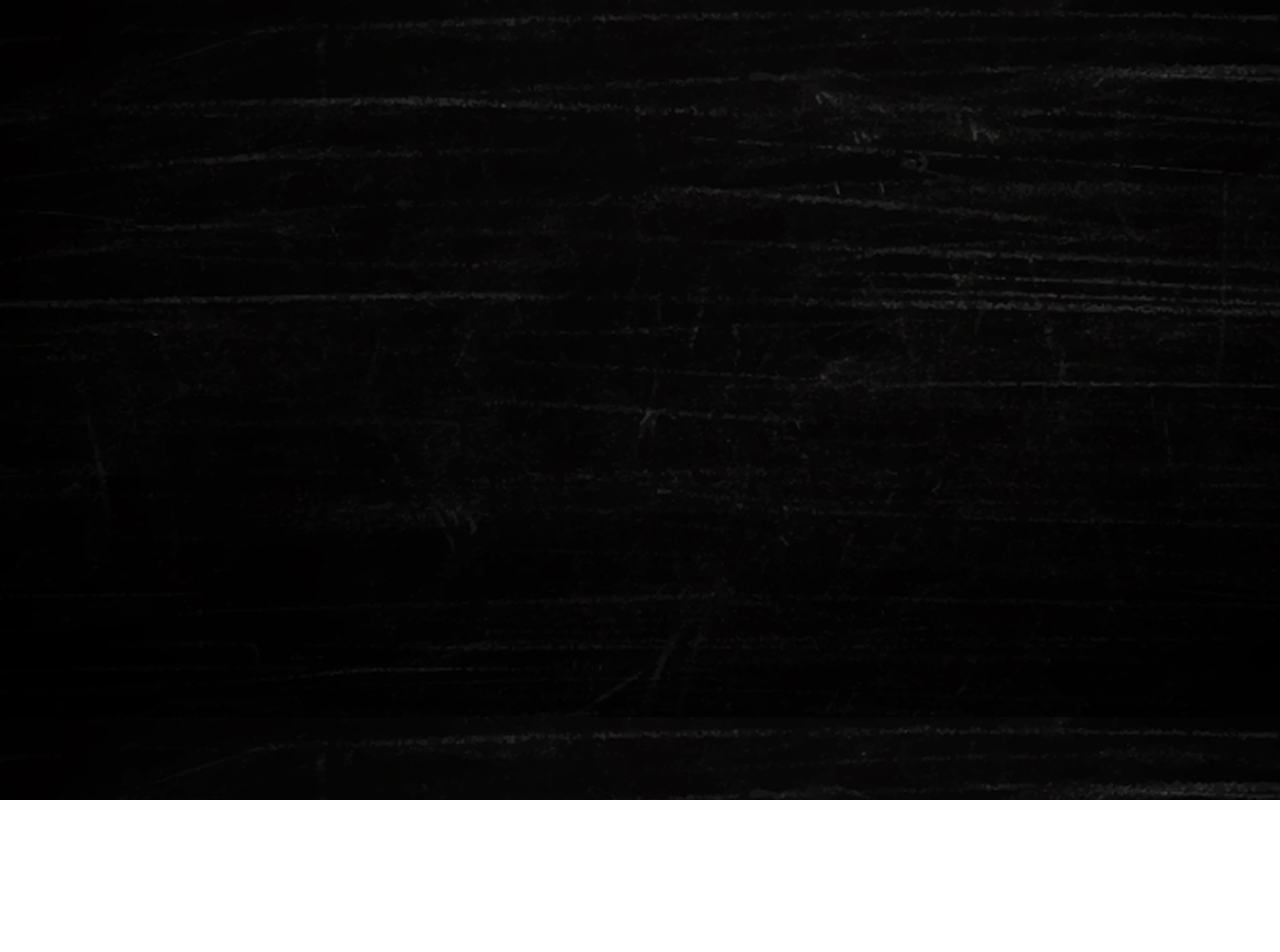
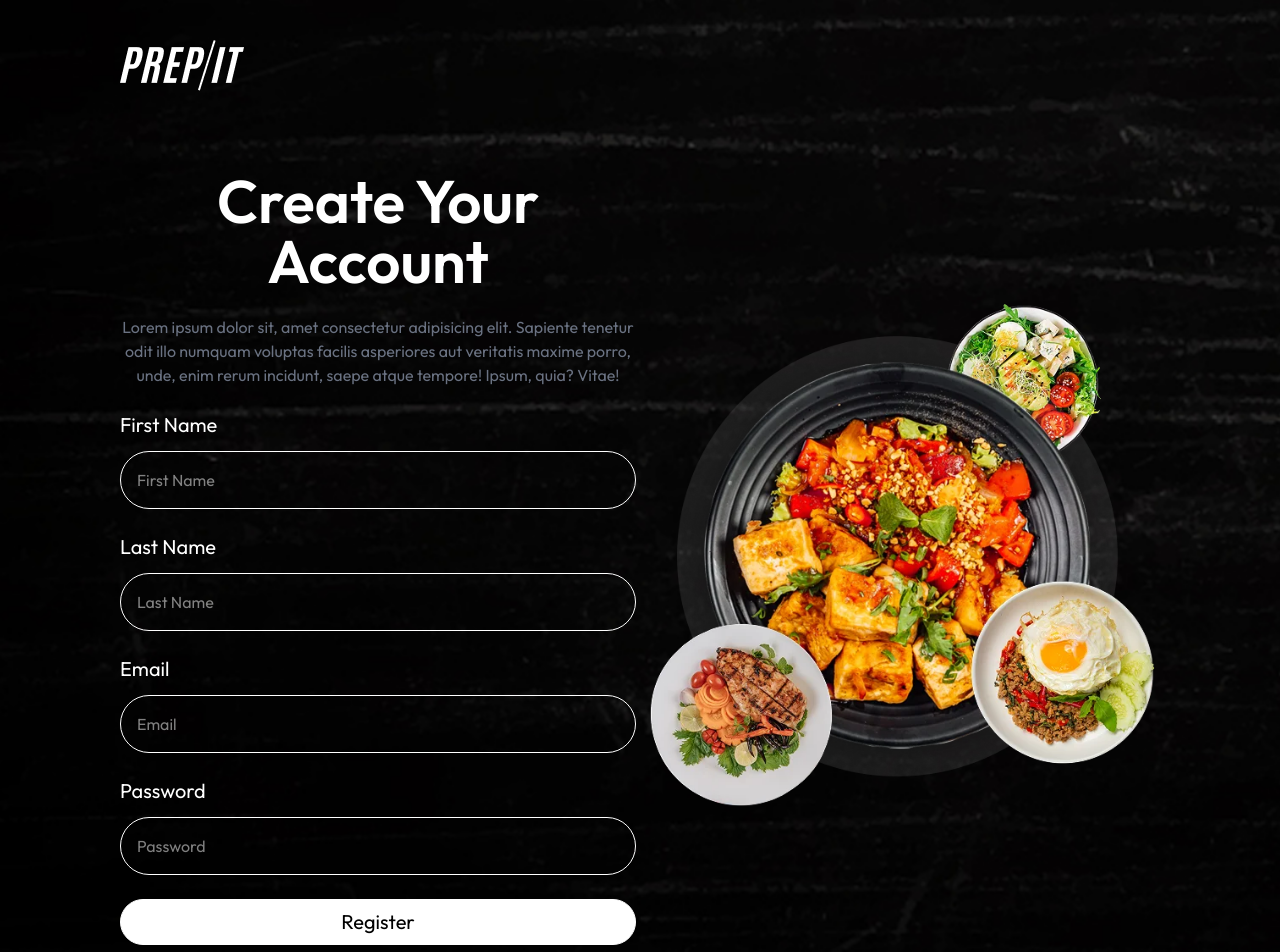
Before and after one commit to hamzasid19/Prepit, a React (Vite) app: page /register in a window 1280 px wide. Before the commit this address had no page. Shown: the top 952 px of the page. Before the commit the page ends 800 px from the top, so only its background shows below. Built offline with nearby package versions, Linux system fonts and the light colour scheme.

Commit message:
Register Page and some button Logic

```diff
--- a/src/Components/Button.jsx
+++ b/src/Components/Button.jsx
@@ -1,31 +1,46 @@
 import React from "react";
 
-const Button = ({ variant, text, extraClasses, bgVariant }) => {
+const Button = ({
+  variant,
+  text,
+  extraClasses,
+  bgVariant,
+  children,
+  handleClick,
+  id,
+}) => {
   return (
     <>
       {variant === "primary" ? (
         <button
-          className={`cursor-pointer rounded-[80px] border border-white bg-[#171717]/70 text-2xl text-white ${extraClasses}`}
+          className={`cursor-pointer rounded-[80px] border border-white bg-[#171717]/70 text-2xl text-white duration-300 hover:bg-white hover:text-black ${extraClasses}`}
+          onClick={handleClick ? handleClick : null}
         >
           {text}
         </button>
       ) : variant === "secondary" ? (
         <button
-          className={`cursor-pointer text-xl ${
-            bgVariant === "white" ? "text-black" : "text-white"
-          } text-black} rounded-[80px] ${
-            bgVariant === "white" ? "bg-white" : "bg-black"
+          className={`cursor-pointer rounded-[80px] border text-xl ${
+            bgVariant === "white"
+              ? "border-white bg-white text-black duration-300 hover:bg-transparent hover:text-white"
+              : bgVariant === "black"
+                ? "border-black bg-black text-white duration-300 hover:bg-white hover:text-black"
+                : ""
           } ${extraClasses}`}
+          onClick={handleClick ? handleClick : null}
         >
           {text}
         </button>
-      ) : variant === "tertiary" ? (
+      ) : (
         <button
-          className={`cursor-pointer rounded-lg bg-black text-2xl text-white ${extraClasses}`}
+          id={id}
+          className={`cursor-pointer ${extraClasses}`}
+          onClick={handleClick ? handleClick : null}
         >
           {text}
+          {children}
         </button>
-      ) : null}
+      )}
     </>
   );
 };
--- a/src/Components/Header/Header.jsx
+++ b/src/Components/Header/Header.jsx
@@ -136,7 +136,13 @@ const Header = () => {
             </li>
           </ul>
           <div className="flex items-center justify-between py-2">
-            <img className="w-24 sm:w-auto" src={logo} alt="" />
+            <NavLink to="/">
+              <img
+                className="w-24 cursor-pointer sm:w-auto"
+                src={logo}
+                alt=""
+              />
+            </NavLink>
             <p
               onClick={handleOpen}
               className="block cursor-pointer text-3xl md:hidden"
@@ -152,7 +158,7 @@ const Header = () => {
                     isActive ? "text-orange-400" : "text-white"
                   }`
                 }
-                to="/home"
+                to="/"
                 onClick={() => setIsOpen(false)}
               >
                 Home
@@ -206,7 +212,7 @@ const Header = () => {
                   </g>
                 </svg>
               </NavLink>
-              <NavLink to="/">
+              <NavLink to="/register">
                 <svg
                   className="w-5"
                   viewBox="0 0 24 24"
--- /dev/null
+++ b/src/Components/Input.jsx
@@ -0,0 +1,20 @@
+import React from "react";
+
+const Input = ({ placeholder, type, data, extraClasses, borderVariant }) => {
+  return (
+    <input
+      type={type}
+      value={data}
+      placeholder={placeholder}
+      className={`w-full rounded-4xl border ${
+        borderVariant === "gray"
+          ? "border-gray-400 text-black"
+          : borderVariant === "white"
+            ? "border-white text-white"
+            : ""
+      } ${extraClasses}`}
+    />
+  );
+};
+
+export default Input;
--- a/src/Pages/About.jsx
+++ b/src/Pages/About.jsx
@@ -3,6 +3,7 @@ import aboutbg from "../assets/about/aboutbg.png";
 import aboutmain from "../assets/about/aboutmain.png";
 import Container from "../Components/Container";
 import Button from "../Components/Button";
+import Input from "../Components/Input";
 const About = () => {
   return (
     <section className="bg-white">
@@ -183,18 +184,22 @@ const About = () => {
                 <p htmlFor="" className="text-base font-semibold text-black">
                   First Name
                 </p>
-                <input
+                <Input
                   type="text"
-                  className="w-full rounded-4xl border border-gray-400 p-2 text-black"
+                  placeholder="First Name"
+                  borderVariant="gray"
+                  extraClasses="p-2"
                 />
               </div>
               <div>
                 <p htmlFor="" className="text-base font-semibold text-black">
                   Last Name
                 </p>
-                <input
+                <Input
                   type="text"
-                  className="w-full rounded-4xl border border-gray-400 p-2 text-black"
+                  placeholder="Last Name"
+                  borderVariant="gray"
+                  extraClasses="p-2"
                 />
               </div>
 
@@ -202,9 +207,11 @@ const About = () => {
                 <p htmlFor="" className="text-base font-semibold text-black">
                   E-Mail
                 </p>
-                <input
+                <Input
                   type="email"
-                  className="w-full rounded-4xl border border-gray-400 p-2 text-black"
+                  placeholder="Email"
+                  borderVariant="gray"
+                  extraClasses="p-2"
                 />
               </div>
 
@@ -212,9 +219,11 @@ const About = () => {
                 <p htmlFor="" className="text-base font-semibold text-black">
                   Phone Number
                 </p>
-                <input
+                <Input
                   type="text"
-                  className="w-full rounded-4xl border border-gray-400 p-2 text-black"
+                  placeholder="Number"
+                  borderVariant="gray"
+                  extraClasses="p-2"
                 />
               </div>
 
--- /dev/null
+++ b/src/Pages/Login.jsx
@@ -0,0 +1,8 @@
+import React from "react";
+import Container from "../Components/Container";
+
+const Login = () => {
+  return <Container></Container>;
+};
+
+export default Login;
--- a/src/Pages/Menu.jsx
+++ b/src/Pages/Menu.jsx
@@ -10,7 +10,7 @@ import Accordiion from "../Components/Accordiion";
 const Menu = () => {
   const [isOpen, setIsOpen] = React.useState(false);
   const [filterOpen, setFilterOpen] = React.useState(false);
-
+  const [meal, setMeal] = React.useState(4);
   const handleOpen = () => setIsOpen((open) => !open);
   const handleFilterOpen = () => setFilterOpen((open) => !open);
   return (
@@ -18,7 +18,7 @@ const Menu = () => {
       <Container extraClasses=" py-10 relative">
         <div className="flex flex-wrap items-center justify-between gap-8 sm:flex-nowrap">
           {MenuMealData.map((item) => (
-            <MenuMeal key={item.id} data={item} />
+            <MenuMeal data={item} setMeal={setMeal} meal={meal} />
           ))}
         </div>
 
@@ -54,7 +54,7 @@ const Menu = () => {
           <div className="flex flex-col items-center gap-4 py-1 sm:flex-row">
             <div className="h-10 w-full grow-1 rounded-4xl border border-white sm:w-auto"></div>
             <div className="rounded-4xl bg-white px-5 py-2.5 text-black">
-              0/12 Meals
+              0/{meal === 4 ? "4" : meal === 6 ? "6" : "8"} Meals
             </div>
           </div>
         </div>
--- /dev/null
+++ b/src/Pages/Register.jsx
@@ -0,0 +1,78 @@
+import React from "react";
+import Container from "../Components/Container";
+import logo from "../assets/logo.png";
+import loginImg from "../assets/login.png";
+import Button from "../Components/Button";
+import { NavLink } from "react-router";
+import Input from "../Components/Input";
+
+const Register = () => {
+  return (
+    <Container extraClasses={"py-10"}>
+      <NavLink to="/">
+        <img src={logo} alt="" />
+      </NavLink>
+      <section className="grid grid-cols-1 place-items-center gap-2 pt-20 lg:grid-cols-2">
+        <form className="order-2 flex flex-col gap-4 space-y-2 px-8 lg:order-1 lg:px-0">
+          <h1 className="text-center text-4xl font-semibold text-white lg:text-6xl">
+            Create Your Account
+          </h1>
+          <p className="text-center text-sm text-gray-500 lg:text-base">
+            Lorem ipsum dolor sit, amet consectetur adipisicing elit. Sapiente
+            tenetur odit illo numquam voluptas facilis asperiores aut veritatis
+            maxime porro, unde, enim rerum incidunt, saepe atque tempore! Ipsum,
+            quia? Vitae!
+          </p>
+          <div>
+            <p className="pb-3 text-xl">First Name</p>
+            <Input
+              type="text"
+              placeholder="First Name"
+              borderVariant="black"
+              extraClasses="p-4 "
+            />
+          </div>
+
+          <div>
+            <p className="pb-3 text-xl">Last Name</p>
+            <Input
+              type="text"
+              placeholder="Last Name"
+              borderVariant="black"
+              extraClasses="p-4 "
+            />
+          </div>
+
+          <div>
+            <p className="pb-3 text-xl">Email</p>
+            <Input
+              type="email"
+              placeholder="Email"
+              borderVariant="black"
+              extraClasses="p-4"
+            />
+          </div>
+
+          <div>
+            <p className="pb-3 text-xl">Password</p>
+            <Input
+              type="password"
+              placeholder="Password"
+              borderVariant="black"
+              extraClasses="p-4"
+            />
+          </div>
+          <Button
+            text="Register"
+            variant="secondary"
+            bgVariant={"white"}
+            extraClasses={"py-2"}
+          />
+        </form>
+        <img className="order-1 lg:order-2" src={loginImg} alt="" />
+      </section>
+    </Container>
+  );
+};
+
+export default Register;
--- a/src/data/MenuMealData.js
+++ b/src/data/MenuMealData.js
@@ -1,15 +1,18 @@
 const MenuMealData = [
   {
+    id: 1,
     quantity: "4 Meals",
     price: "From €9.99",
     discount: "10% Off",
   },
   {
+    id: 2,
     quantity: "6 Meals",
     price: "From €9.99",
     discount: "10% Off",
   },
   {
+    id: 3,
     quantity: "8 Meals",
     price: "From €9.99",
     discount: "10% Off",
```
Also changed, not shown: src/Components/MenuMeal.jsx (+20 -5 lines), src/Routes/Route.jsx (+11 -4 lines), src/assets/login.png (added).
